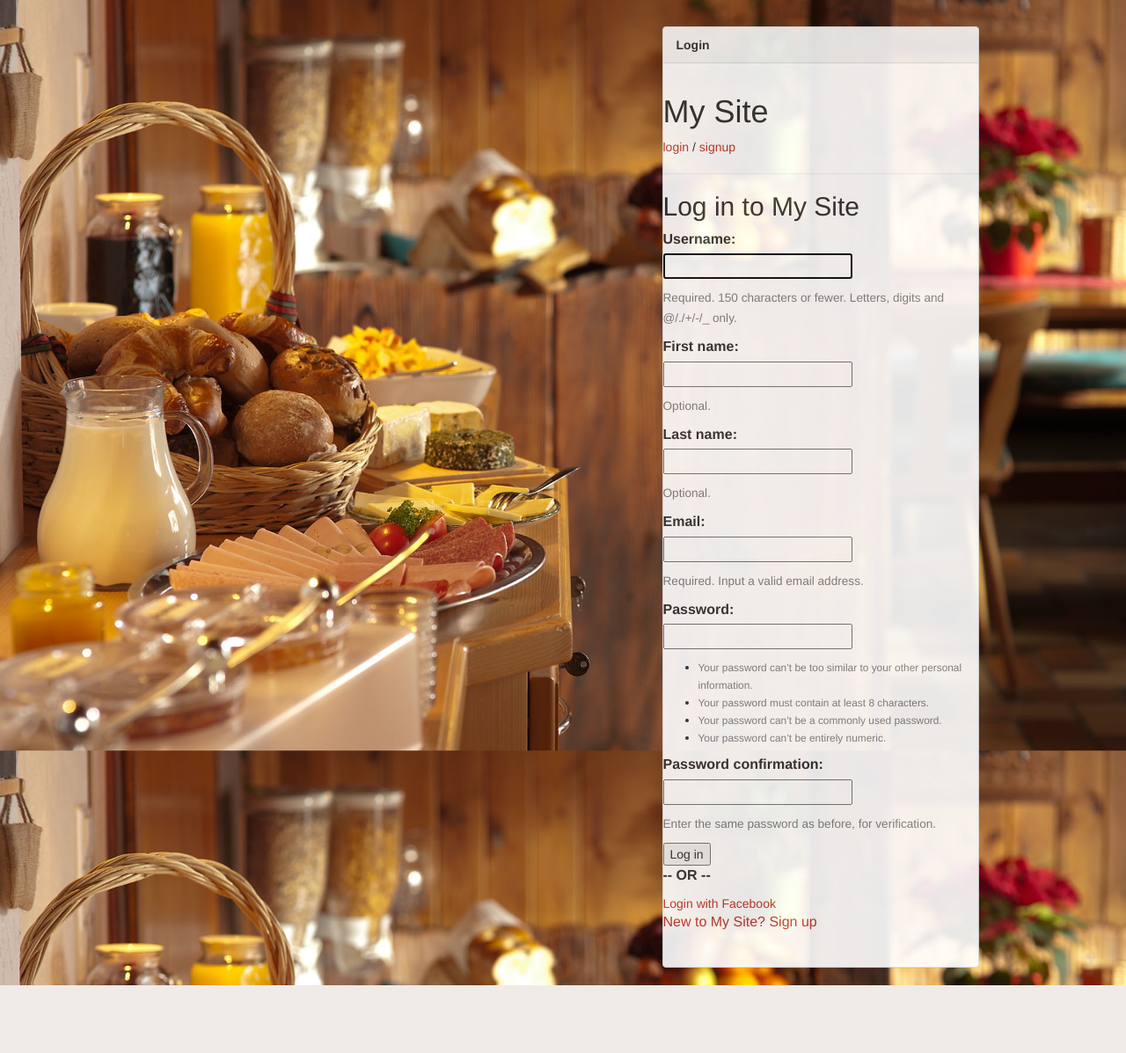
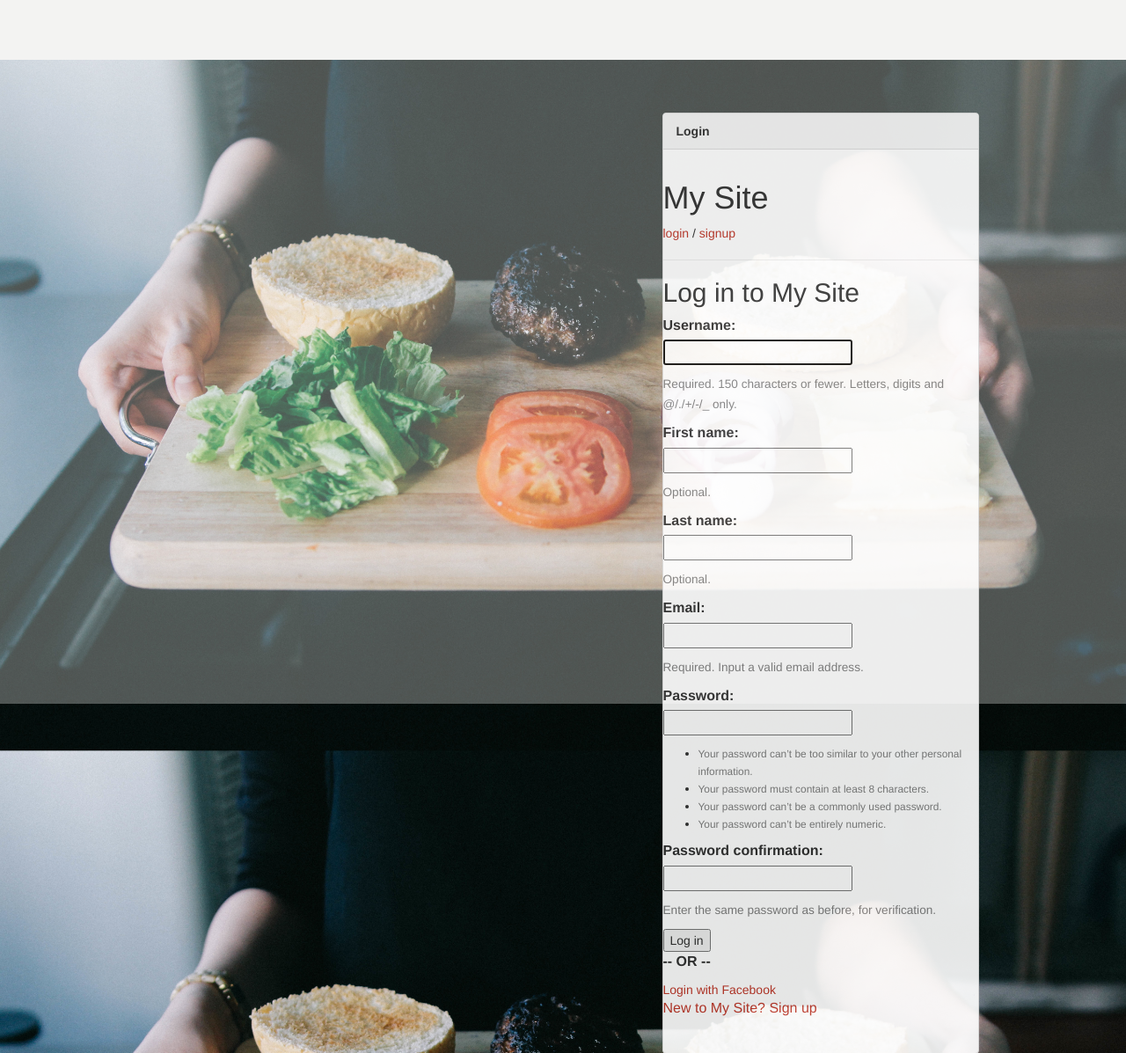
Before and after one commit to nikig04/CS411, a Django app: template Django/FoodWeatherAPI/templates/login.html in a window 1280 px wide. Shown: the top 1197 px of the page at 88% size. Before the commit the page ends 1120 px from the top, so only its background shows below. Run offline with Django 3.2, Linux system fonts and the light colour scheme; the template is opened without the code that fills it: values that come from a table or form of the project are taken from there, others are empty; some libraries are stand-ins or nearby versions.

Commit message:
background change

```diff
--- a/Django/FoodWeatherAPI/FoodAPI/templates/FoodAPI/recipes.html
+++ b/Django/FoodWeatherAPI/FoodAPI/templates/FoodAPI/recipes.html
@@ -240,6 +240,7 @@
     <div id="overlay"></div>
     <header></header>
     <nav class="navbar navbar-default">
+        <div class="jumbotron jumbo" id="jumbo">
         <div>
             <div class="header">
                 <a href="/"><img src="/static/styles/img/logo.jpg" alt="logo" /></a>
--- a/Django/FoodWeatherAPI/templates/login.html
+++ b/Django/FoodWeatherAPI/templates/login.html
@@ -20,11 +20,12 @@
   </head>
   <style type="text/css">
     body {
-     background: url('/static/styles/img/login.jpeg') no-repeat center center fixed;
+     background: url('/static/styles/img/login.jpeg') no-repeat center center fixed ;
  -webkit-background-size: cover;
  -moz-background-size: cover;
  -o-background-size: cover;
  background-size: cover;
+
 }
     }
 
@@ -124,6 +125,15 @@
         height: 70px;
         border: none;
     }
+    #overlay{
+    position: absolute;
+    top: 0;
+    left: 0;
+    width: 100%;
+    height: 100%;
+    background-color: #fefdfb;
+    opacity: 0.3;
+    }
 
     .navbar-brand {
         color:white !important;
@@ -175,7 +185,9 @@
 </style>
 
 <body>
-  <div class="container">
+<div class="jumbotron jumbo" id="jumbo">
+  <dic id = "overlay"></div>
+  <div class= "container">
     <div class="row">
         <div class="col-md-4 col-md-offset-7">
             <div class="panel panel-default">
@@ -224,6 +236,7 @@
                 <div class="panel-footer">
                     Not Registered? <a href="#">Register here</a></div>
             </div>
+          </div>
         </div>
     </div>
 </div>
```
Also changed, not shown: Django/FoodWeatherAPI/FoodAPI/static/styles/img/login.jpeg.
